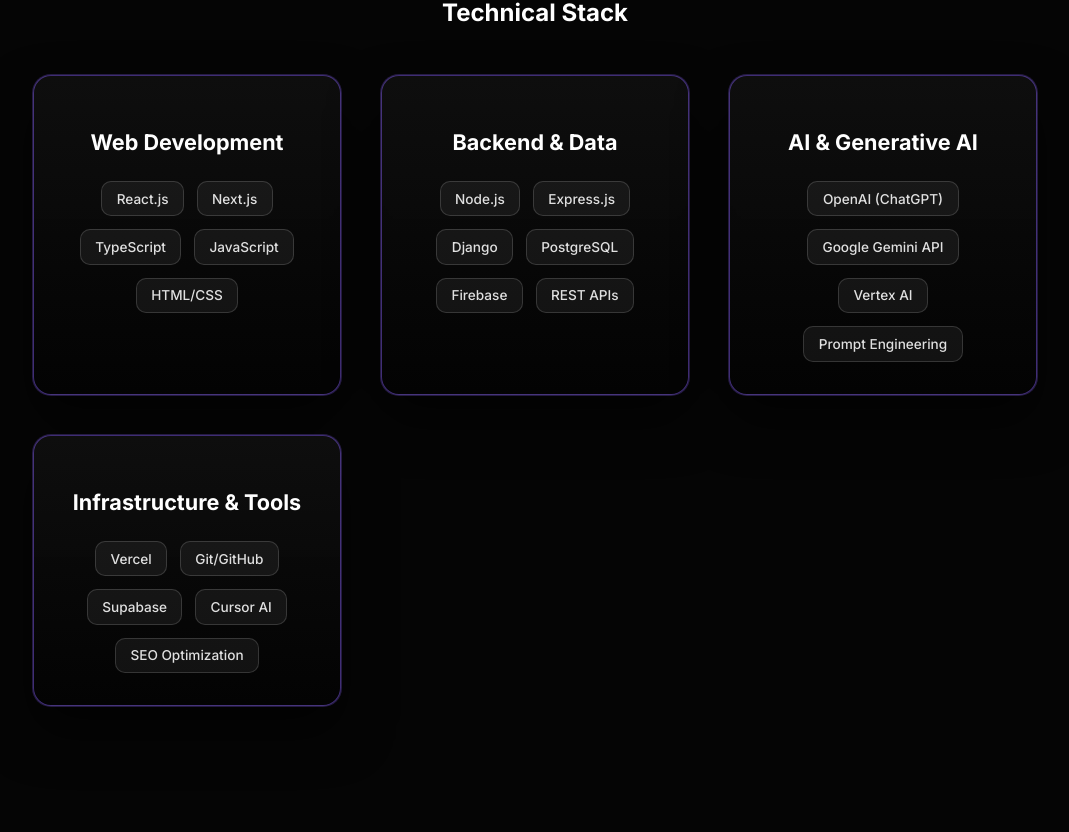
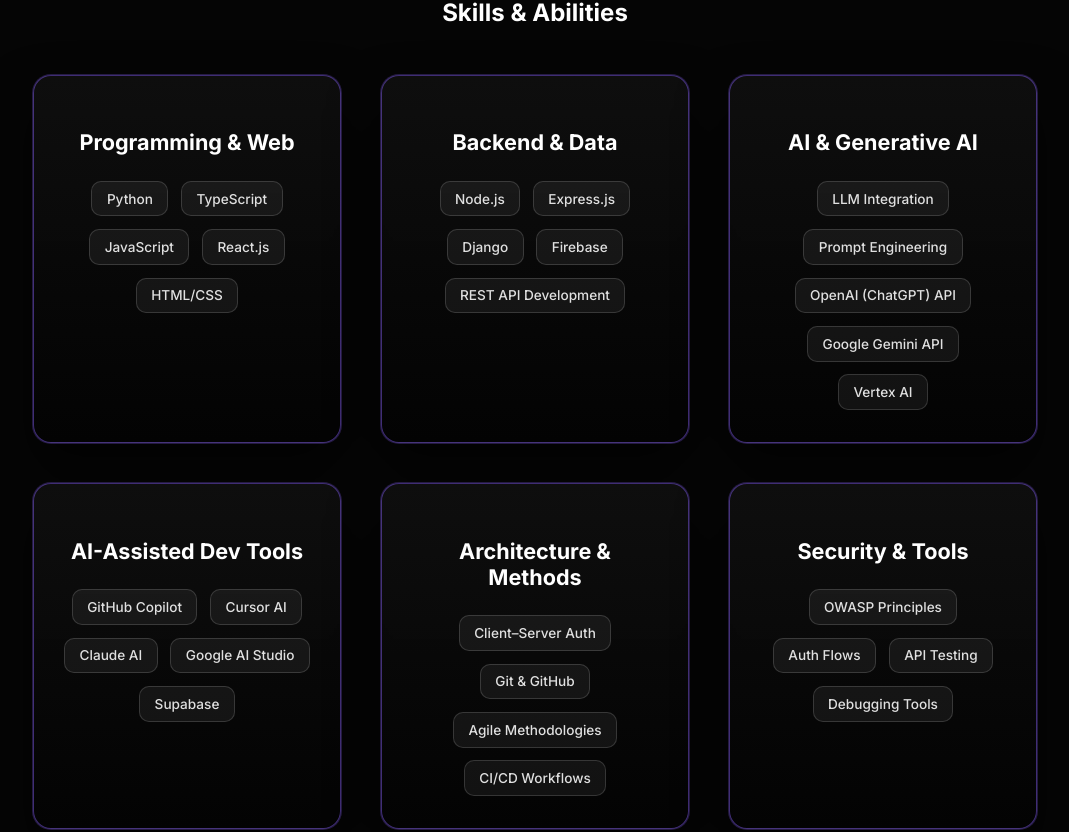
Before and after one commit to dumpalajeevankumar1/Portfolio, a React (Vite) app: page / in a window 1280 px wide. Shown: the part 3395-4227 px from the top of the page, without its empty margins (105-1174 px from the left). Built offline with nearby package versions, Linux system fonts and the light colour scheme.

Commit message:
Update App.jsx

```diff
--- a/src/App.jsx
+++ b/src/App.jsx
@@ -187,38 +187,60 @@
 
       {/* ================= TECHNICAL STACK ================= */}
       <section ref={skillsRef} className="content-section skills-section">
-        <h2>Technical Stack</h2>
+        <h2>Skills & Abilities</h2>
 
         <div className="skills-grid">
+          {/* Card 1: Programming & Web */}
           <div className="skills-card">
-            <h3>Web Development</h3>
+            <h3>Programming & Web</h3>
             <div className="skills-items">
-              <span>React.js</span><span>Next.js</span><span>TypeScript</span>
-              <span>JavaScript</span><span>HTML/CSS</span>
+              <span>Python</span><span>TypeScript</span><span>JavaScript</span>
+              <span>React.js</span><span>HTML/CSS</span>
             </div>
           </div>
 
+          {/* Card 2: Backend & APIs */}
           <div className="skills-card">
             <h3>Backend & Data</h3>
             <div className="skills-items">
               <span>Node.js</span><span>Express.js</span><span>Django</span>
-              <span>PostgreSQL</span><span>Firebase</span><span>REST APIs</span>
+              <span>Firebase</span><span>REST API Development</span>
             </div>
           </div>
 
+          {/* Card 3: AI & Generative AI */}
           <div className="skills-card">
             <h3>AI & Generative AI</h3>
             <div className="skills-items">
-              <span>OpenAI (ChatGPT)</span><span>Google Gemini API</span>
-              <span>Vertex AI</span><span>Prompt Engineering</span>
+              <span>LLM Integration</span><span>Prompt Engineering</span>
+              <span>OpenAI (ChatGPT) API</span><span>Google Gemini API</span><span>Vertex AI</span>
             </div>
           </div>
 
+          {/* Card 4: AI Dev Tools */}
           <div className="skills-card">
-            <h3>Infrastructure & Tools</h3>
+            <h3>AI-Assisted Dev Tools</h3>
             <div className="skills-items">
-              <span>Vercel</span><span>Git/GitHub</span><span>Supabase</span>
-              <span>Cursor AI</span><span>SEO Optimization</span>
+              <span>GitHub Copilot</span><span>Cursor AI</span><span>Claude AI</span>
+              <span>Google AI Studio</span><span>Supabase</span>
+            </div>
+          </div>
+
+          {/* Card 5: Architecture & Methodologies */}
+          <div className="skills-card">
+            <h3>Architecture & Methods</h3>
+            <div className="skills-items">
+              <span>Client–Server Auth</span><span>Git & GitHub</span>
+              <span>Agile Methodologies</span><span>CI/CD Workflows</span>
+            </div>
+          </div>
+
+          {/* Card 6: Security & Tools */}
+          <div className="skills-card">
+            <h3>Security & Tools</h3>
+            <div className="skills-items">
+              <span>OWASP Principles</span><span>Auth Flows</span>
+              <span>API Testing</span><span>Debugging Tools</span>
             </div>
           </div>
         </div>
```
